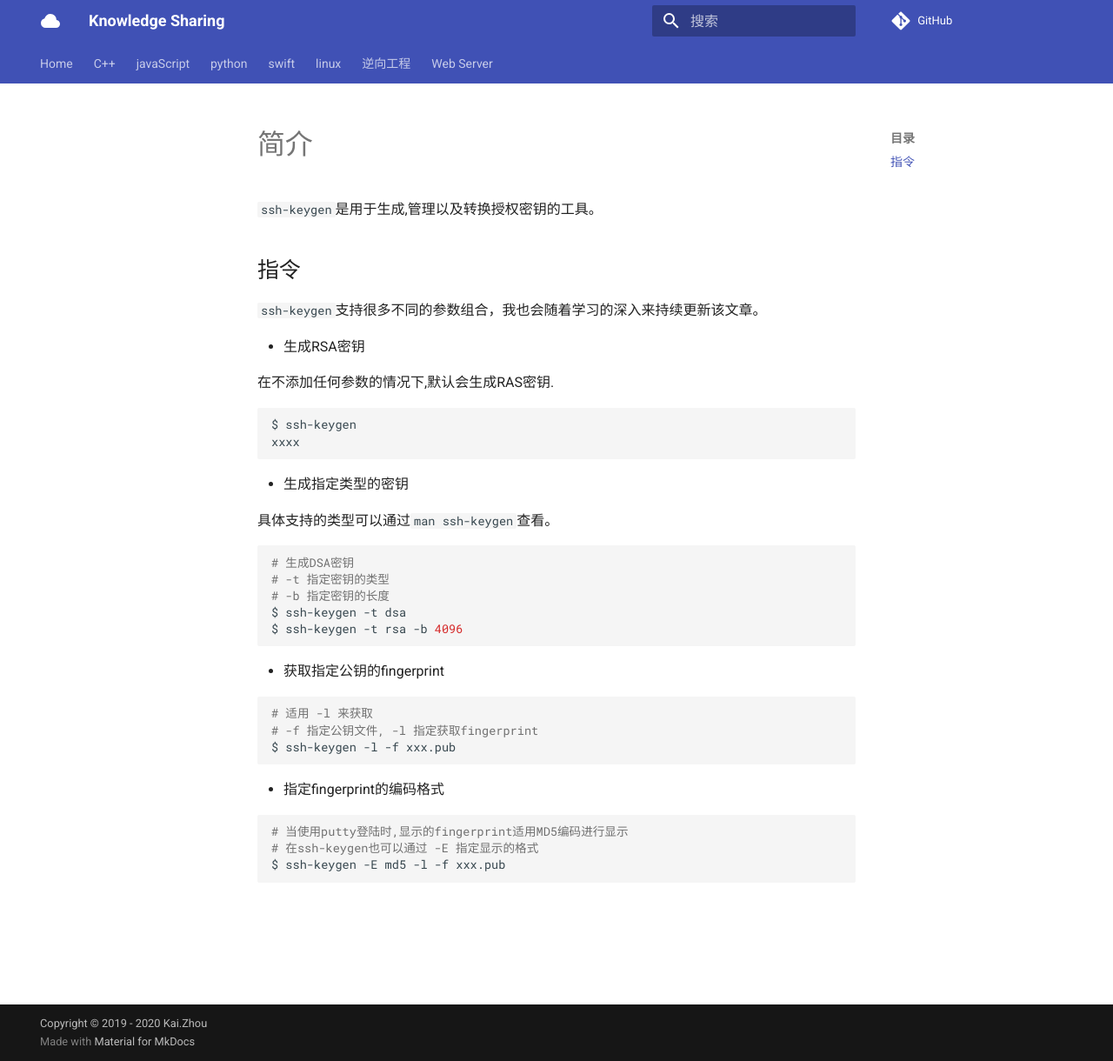
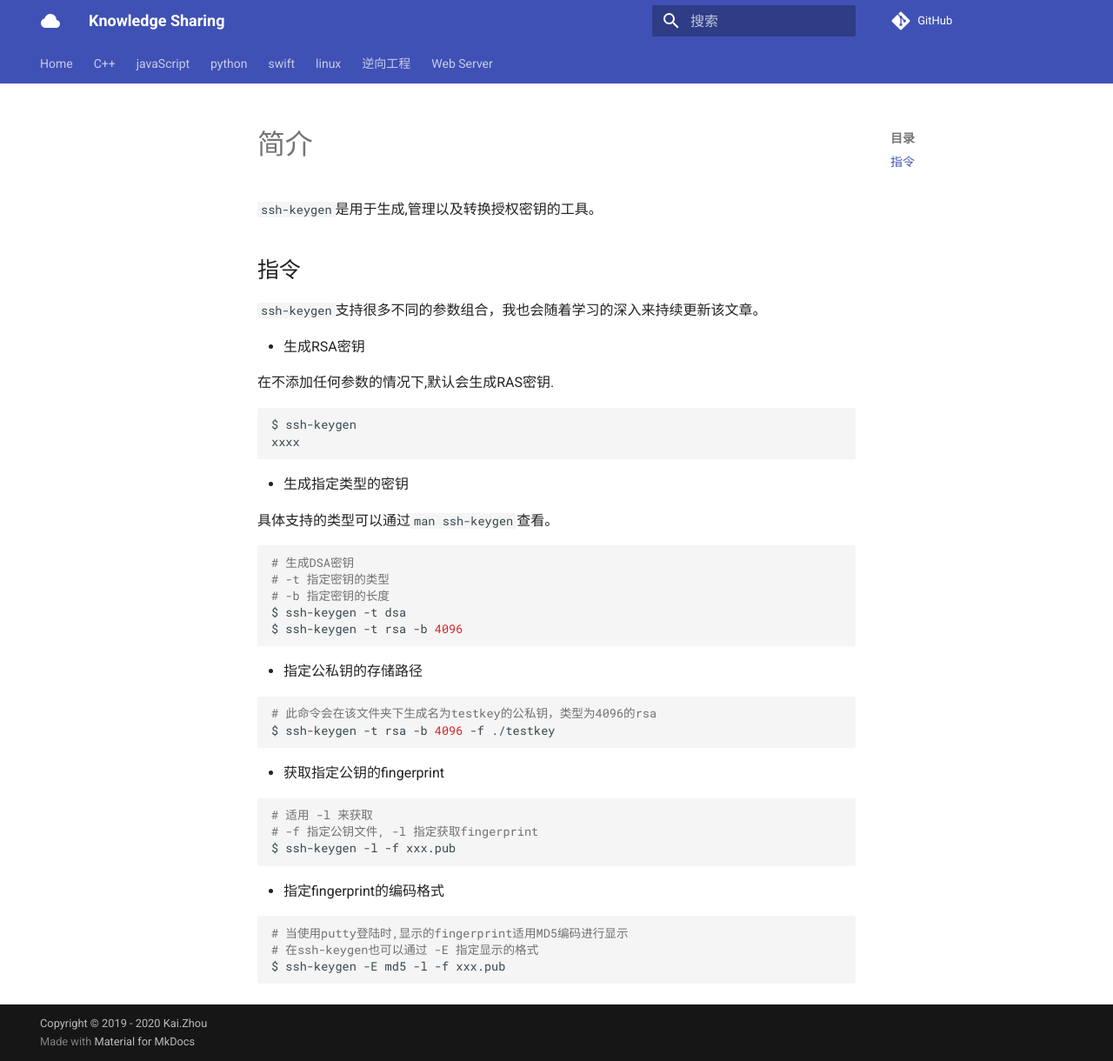
Before and after one commit to zhoukaidev/ks_blog, an MkDocs documentation site: the page built from docs/shell/linux/tools/ssh/ssh-keygen.md, in a window 1280 px wide and 1220 px high. Shown: the whole window at 87% size. Built offline with MkDocs 1.6.1 and Material for MkDocs 9.7.7, drawn with Linux system fonts in a browser that asks for light colours; comment, search, counter and statistics services are not loaded.

Commit message:
Update ssh-keygen.md

````diff
--- a/docs/shell/linux/tools/ssh/ssh-keygen.md
+++ b/docs/shell/linux/tools/ssh/ssh-keygen.md
@@ -27,6 +27,12 @@ xxxx
 $ ssh-keygen -t dsa
 $ ssh-keygen -t rsa -b 4096
 ```
+* 指定公私钥的存储路径
+
+```sh
+# 此命令会在该文件夹下生成名为testkey的公私钥，类型为4096的rsa
+$ ssh-keygen -t rsa -b 4096 -f ./testkey
+```
 
 * 获取指定公钥的fingerprint
 
````
